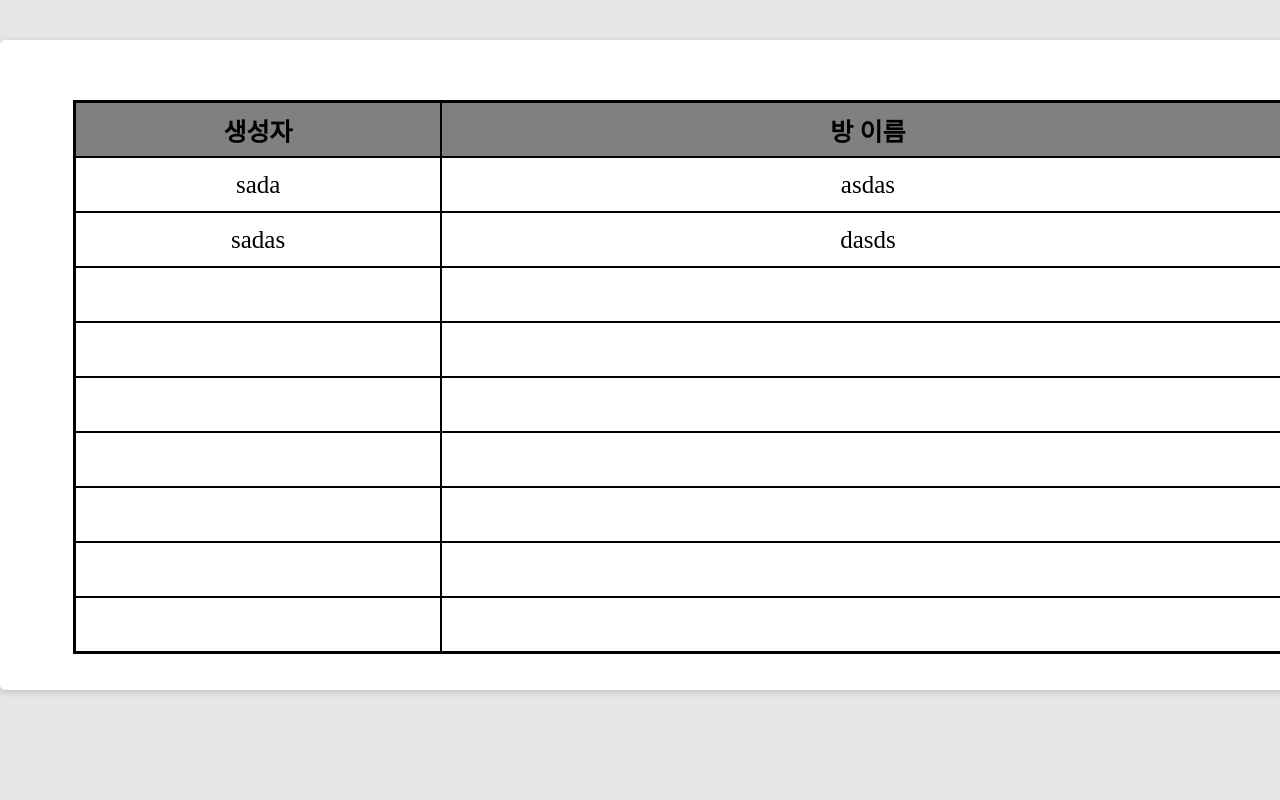
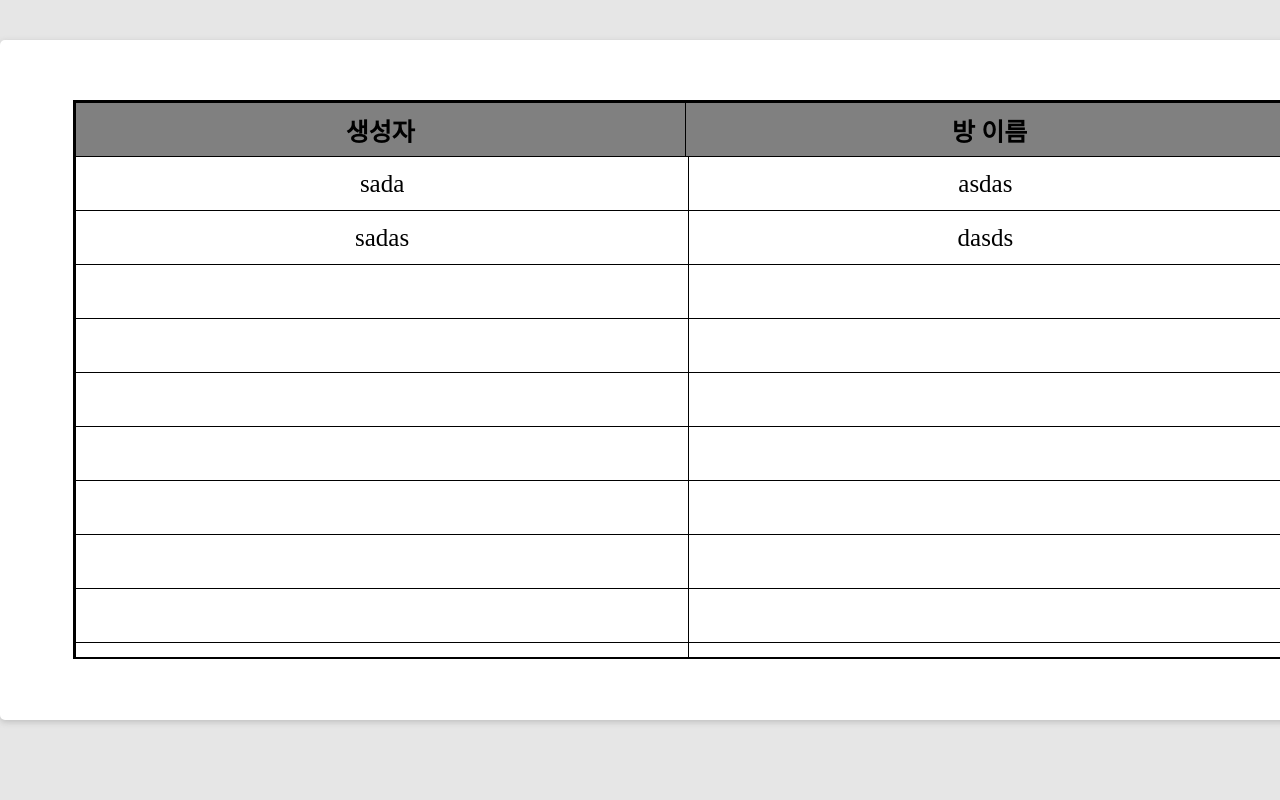
Before and after one commit to winter-vacation-project/page, a plain HTML site: page main_page.html in a window 1280 px wide. Shown: the top 800 px of the page. Drawn offline with Linux system fonts and the light colour scheme.

Commit message:
Add files via upload

```diff
--- a/main_page.css
+++ b/main_page.css
@@ -33,28 +33,33 @@ body {
     width: 1900px;
 }
 /* 테이블 스타일 */
-table{
-    border : 2px solid; border-collapse : collapse; text-align : center;
-}
-
-.room_list {
+.table_list {
     position: relative;
     float: left;
     width: 70%;
-    height: 630px;
+    height: 660px;
 }
 
 .room_table {
-    border-collapse: separate;
-    border-spacing: 0;
-    position: absolute;
-    width: 92%;
-    margin-left: 4%;
-    margin-right: 4%;
-    margin-top: 50px;
+    display: block;
+    border-collapse: collapse;
+    border: 2px solid #000;
+    position: relative;
+    margin: 50px 4%;
 }
 
-th, tr, td {
+.room_table th { border: 1px solid #000; background: rgb(128, 128, 128); }
+.room_table td { border: 1px solid #000; border-top: 0; }
+.room_table tbody {
+    display: block;
+    height: calc(500px);
+    overflow: auto;
+}
+.room_table th:nth-of-type(1), .room_table td:nth-of-type(1) { width: 611.8055px; }
+.room_table th:nth-of-type(2), .room_table td:nth-of-type(2) { width: 611.8055px; }
+.room_table td:last-child { width: calc( 611.8055px - 19px );  }
+
+th, td {
     border: 1px solid black;
     text-align: center;
     font-size: 25px;
@@ -62,10 +67,6 @@ th, tr, td {
 }
 th{
     background-color: gray;
-}
-
-.maker {
-    width: 30%;
 }
 
 .right_container {
--- a/main_page.html
+++ b/main_page.html
@@ -8,48 +8,28 @@
     <div id = "page-wrapper">
         <div id = "content">
             <section id = "main-section">
-                <div class="room_list">
+                <div class="table_list">
                     <table class="room_table">
-                        <th class="maker">생성자</th>
-                        <th class="room_name">방 이름</th>
-                        <div class="scroll">
-                            <tr class="maker">
-                                <td>sada</td>
-                                <td>asdas</td>
-                            </tr>
-                            <tr class="room_name">
-                                <td>sadas</td>
-                                <td>dasds</td>
-                            </tr>
-                            <tr>
-                                <td></td>
-                                <td></td>
-                            </tr>
-                            <tr>
-                                <td></td>
-                                <td></td>
-                            </tr>
-                            <tr>
-                                <td></td>
-                                <td></td>
-                            </tr>
-                            <tr>
-                                <td></td>
-                                <td></td>
-                            </tr>
-                            <tr>
-                                <td></td>
-                                <td></td>
-                            </tr>
-                            <tr>
-                                <td></td>
-                                <td></td>
-                            </tr>
-                            <tr>
-                                <td></td>
-                                <td></td>
-                            </tr>
-                        </div>
+                        <thead>
+                            <tr><th>생성자</th><th>방 이름</th></tr>
+                        </thead>
+                        <tbody>
+                            <tr><td >sada</td><td>asdas</td></tr>
+                            <tr><td >sadas</td><td>dasds</td></tr>
+                            <tr><td ></td><td ></td></tr>
+                            <tr><td ></td><td ></td></tr>
+                            <tr><td ></td><td ></td></tr>
+                            <tr><td ></td><td ></td></tr>
+                            <tr><td ></td><td ></td></tr>
+                            <tr><td ></td><td ></td></tr>
+                            <tr><td ></td><td ></td></tr>
+                            <tr><td ></td><td ></td></tr>
+                            <tr><td ></td><td ></td></tr>
+                            <tr><td ></td><td ></td></tr>
+                            <tr><td ></td><td ></td></tr>
+                            <tr><td ></td><td ></td></tr>
+                            <tr><td ></td><td ></td></tr>
+                        </tbody>
                     </table>
                 </div>
                 <div class="right_container">
```
